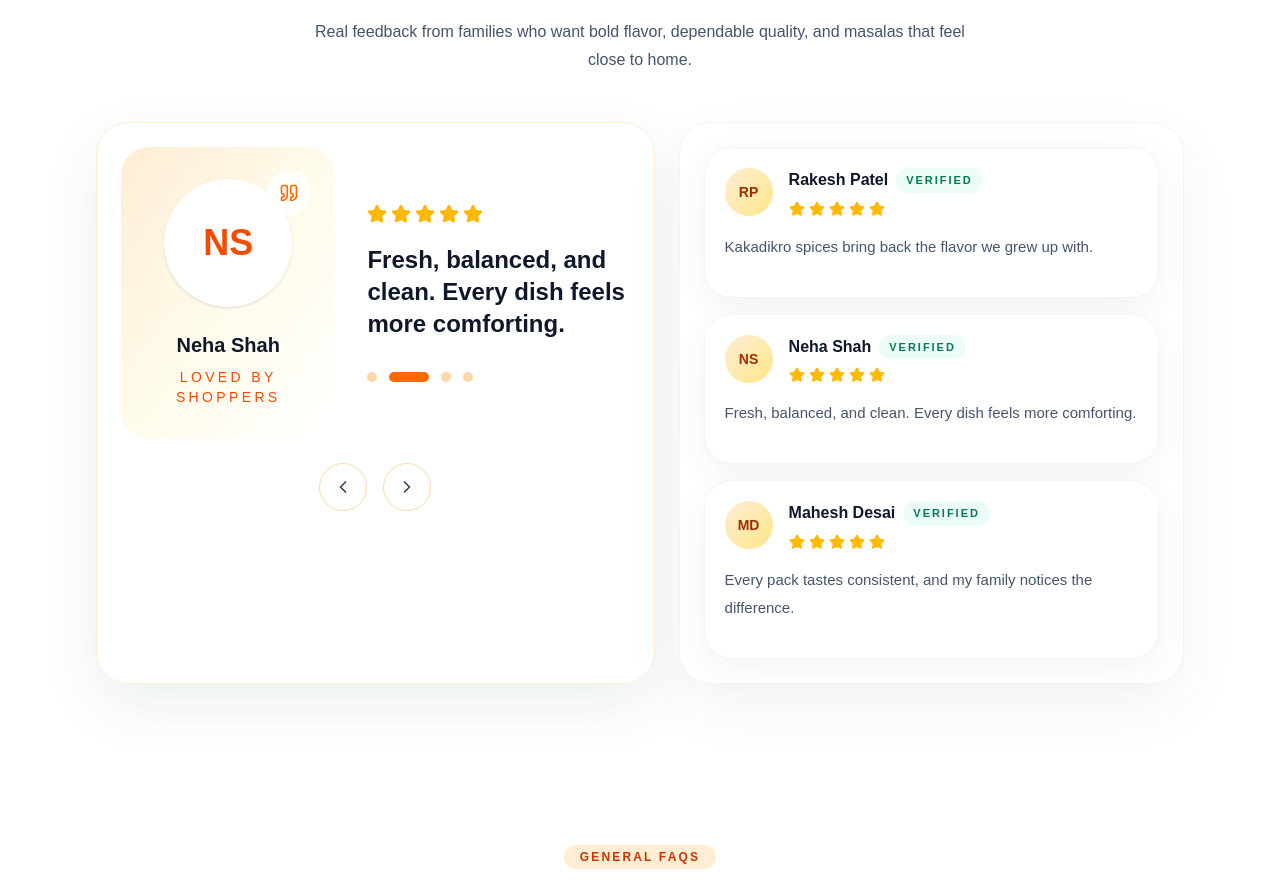
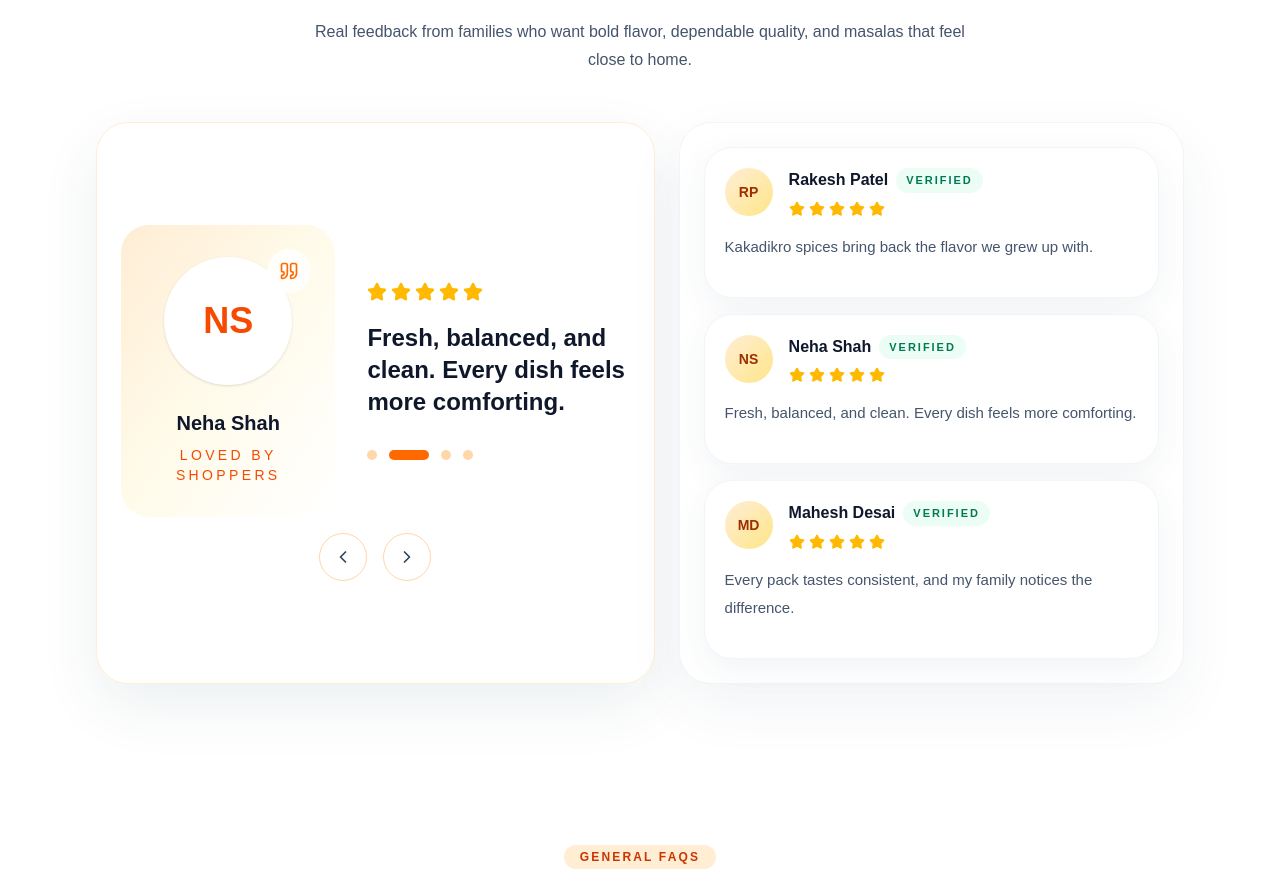
Before and after one commit to kakadikro-ecommerce/kakadikro-website, a Next.js app: page /about in a window 1280 px wide. Shown: the part 2364-3252 px from the top of the page. Built offline with nearby package versions, Linux system fonts and the light colour scheme; no server answers; a web font is replaced by a local one.

Commit message:
modified customer review UI

```diff
--- a/components/ui/CustomerReviews.tsx
+++ b/components/ui/CustomerReviews.tsx
@@ -66,7 +66,7 @@ export default function CustomerReviews({
         </div>
 
         <div className="mt-12 grid gap-6 lg:grid-cols-[1.05fr_0.95fr]">
-          <div className="overflow-hidden rounded-[2rem] border border-orange-100 bg-white/95 p-5 shadow-[0_22px_60px_rgba(0,61,77,0.08)] sm:p-6">
+          <div className="overflow-hidden rounded-[2rem] border border-orange-100 bg-white/95 p-5 shadow-[0_22px_60px_rgba(0,61,77,0.08)] sm:p-6 lg:flex lg:flex-col lg:justify-center">
             {loading ? (
               <div className="min-h-[260px] animate-pulse rounded-[1.5rem] bg-slate-100" />
             ) : showCarousel && list.length ? (
@@ -124,7 +124,7 @@ export default function CustomerReviews({
               <ReviewList reviews={list} emptyText={emptyText} />
             )}
 
-            <div className="mt-6 flex items-center justify-center gap-4">
+            <div className="mt-6 flex items-center justify-center gap-4 lg:mt-4">
               <button
                 type="button"
                 onClick={() => list.length && setCurrent((prev) => (prev - 1 + list.length) % list.length)}
```
Also changed, not shown: 1 other file (tests, documents, lock files or other folders).
